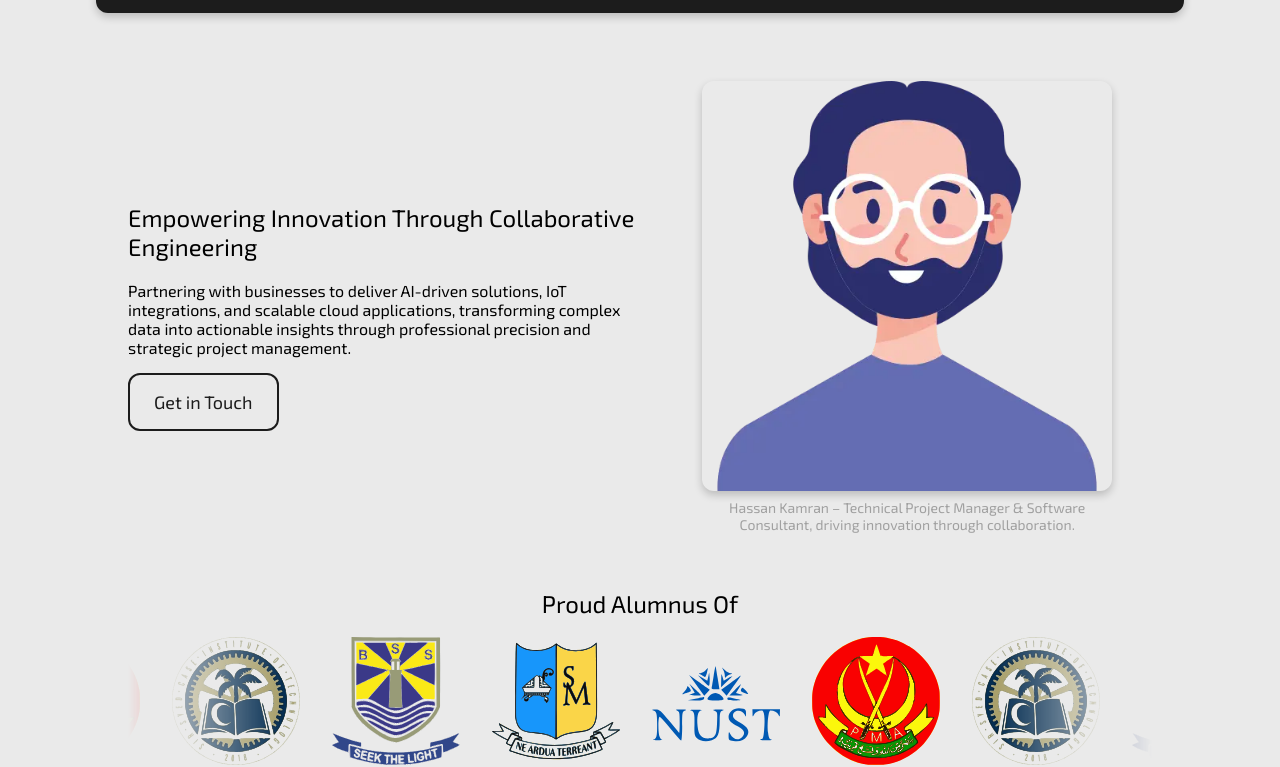
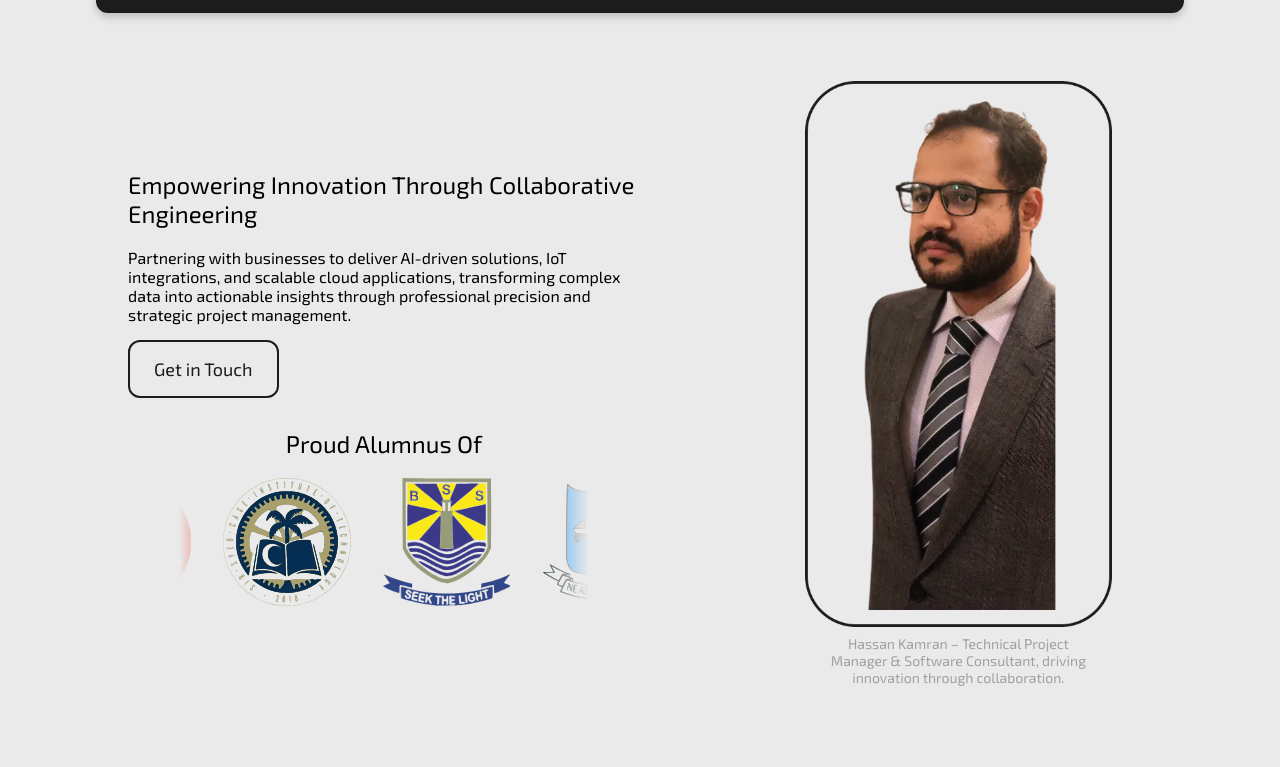
Before and after one commit to hassan-kamran/hassan-kamran.github.io, a plain HTML site: page index.html in a window 1280 px wide. Shown: the part 71-838 px from the top of the page. Drawn offline with Linux system fonts and the light colour scheme.

Commit message:
Imporved home hero section

```diff
--- a/index.html
+++ b/index.html
@@ -446,19 +446,8 @@
         <button class="btn" class="popover-button" popovertarget="modal">
           Get in Touch
         </button>
-      </div>
-      <figure class="hero-image">
-        <img
-          src="./static/man.webp"
-          alt="Hassan Kamran, Technical Project Manager and Software Consultant, confidently posing in business attire with a professional and approachable expression."
-        />
-        <figcaption>
-          Hassan Kamran – Technical Project Manager & Software Consultant,
-          driving innovation through collaboration.
-        </figcaption>
-      </figure>
-    </section>
-    <section class="educational-affiliation">
+
+        <div class="educational-affiliation">
           <div class="scroll-container">
             <div>
               <h2>Proud Alumnus Of</h2>
@@ -500,6 +489,19 @@
               });
             </script>
           </div>
+        </div>
+      </div>
+
+      <figure class="hero-image">
+        <img
+          src="./static/hero.webp"
+          alt="Hassan Kamran, Technical Project Manager and Software Consultant, confidently posing in business attire with a professional and approachable expression."
+        />
+        <figcaption>
+          Hassan Kamran – Technical Project Manager & Software Consultant,
+          driving innovation through collaboration.
+        </figcaption>
+      </figure>
     </section>
     <section class="membership">
       <h2>Distinguished Professional Affiliations</h2>
--- a/static/style.css
+++ b/static/style.css
@@ -366,7 +366,7 @@ svg:hover {
 
 .hero-image {
   flex: 1;
-  max-width: 40%;
+  max-width: 30%;
   display: flex;
   flex-direction: column;
   align-items: center;
@@ -376,8 +376,8 @@ svg:hover {
 .hero-image img {
   width: 100%;
   height: auto;
-  border-radius: var(--border-radius);
-  box-shadow: var(--box-shadow);
+  /*border-radius: var(--border-radius);
+  box-shadow: var(--box-shadow);*/
 }
 
 figcaption {
@@ -727,9 +727,7 @@ color: inherit:
 .info-page {
   background-color: var(--bg-light);
   color: var(--bg-dark);
-  padding: var(--spacing-xl);
-  border-radius: var(--border-radius);
-  box-shadow: var(--box-shadow);
+  padding: var(--spacing-lg);
   max-width: var(--container-width);
   text-align: left;
   margin: 128px auto;
```
Also changed, not shown: static/hero.png (added), static/hero.webp (added). Lines whose indentation alone changed are shown as unchanged.
